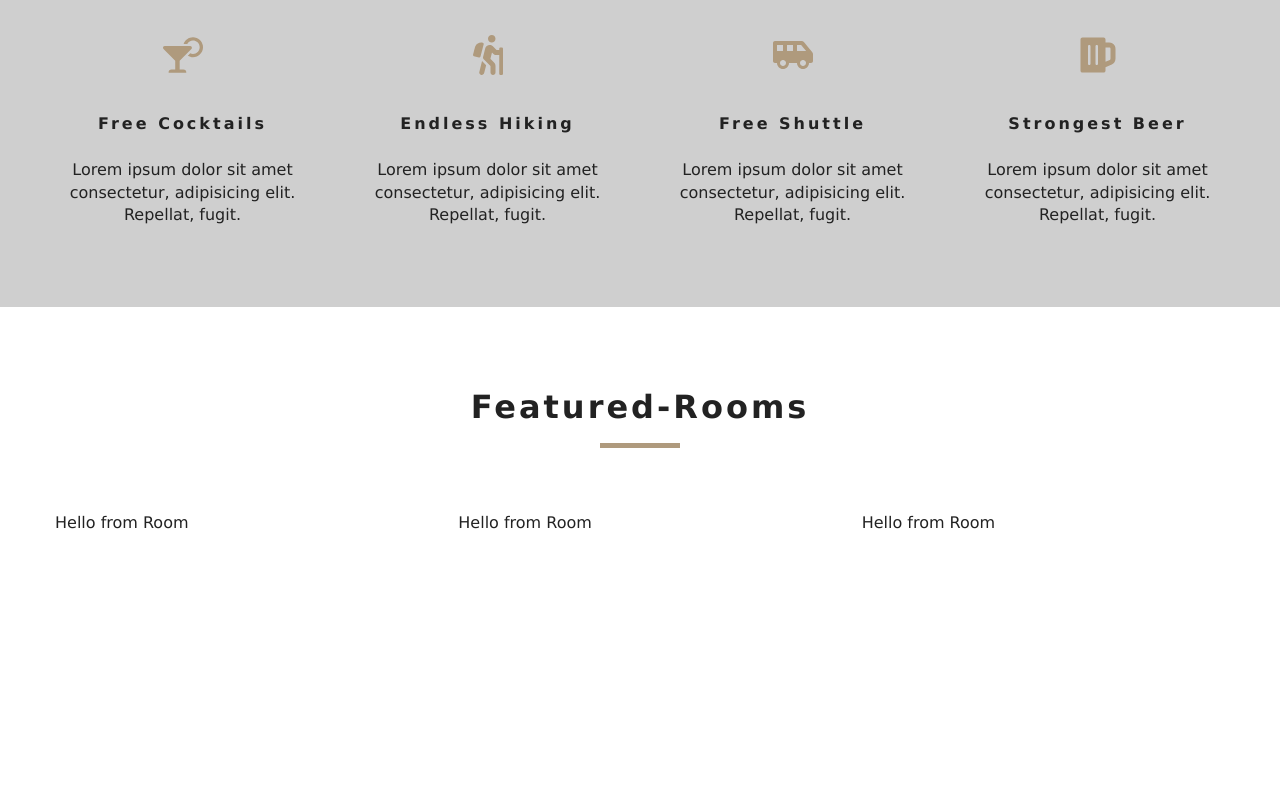
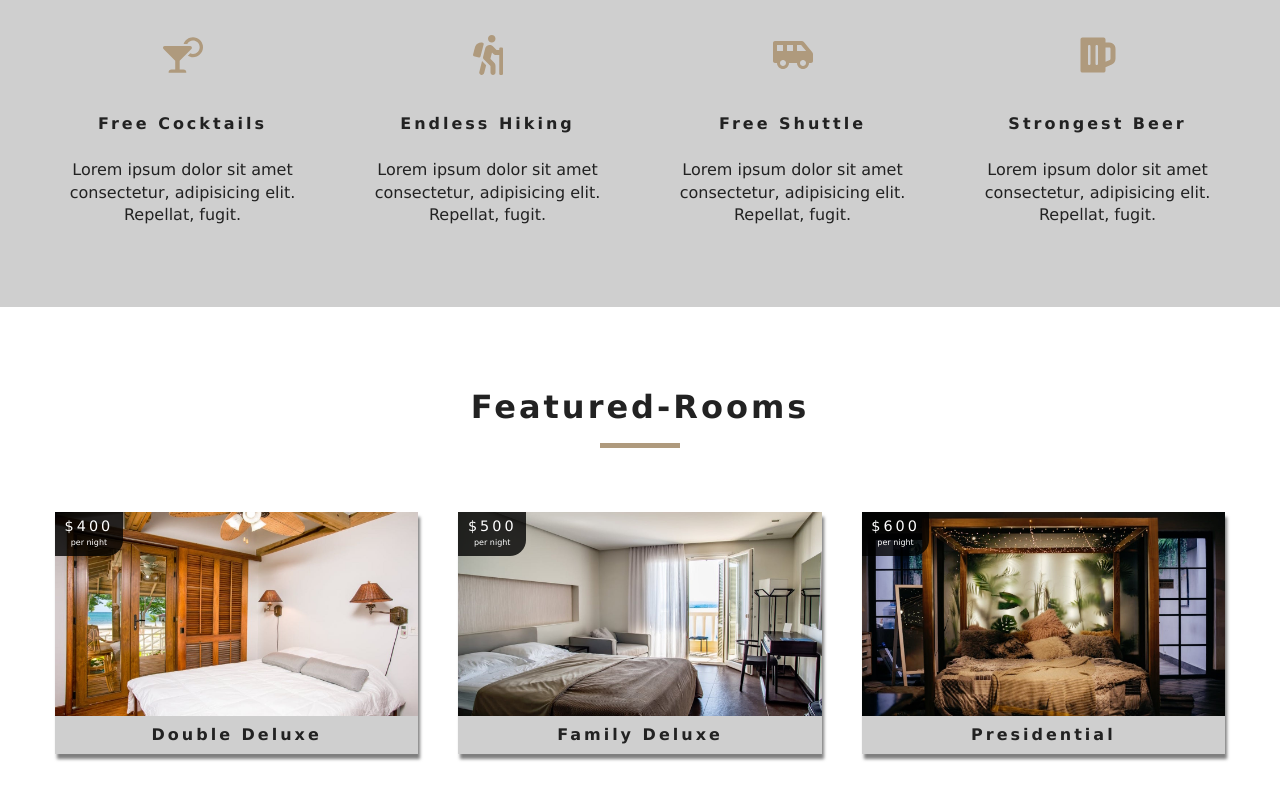
Before and after one commit to ads-andredesantana/Beach-Resort, a React (Create React App) app: page / in a window 1280 px wide. Shown: the part 972-1772 px from the top of the page. Before the commit the page ends 1586 px from the top, so only its background shows below. Built offline with nearby package versions, Linux system fonts and the light colour scheme.

Commit message:
Creating the Room Component to be used all over the App

```diff
--- a/src/components/Room.js
+++ b/src/components/Room.js
@@ -1,7 +1,35 @@
 import React from 'react'
+import { Link } from 'react-router-dom'
+import defaultImg from '../images/room-1.jpeg'
+import PropTypes from 'prop-types'
 
-export default function Room() {
+export default function Room({ room }) {
+  // Getting the the desired room values and storing in a const
+  const { name, slug, images, price } = room;
+
+  // Returning the images with a default image, displaying the value, text, adding the type to replace the slug in the link and displaying the type.
   return (
-    <div>Hello from Room</div>
+    <article className="room">
+      <div className="img-container">
+        <img src={images[0] || defaultImg} alt="Single Room" />
+
+        <div className="price-top">
+          <h6>${price}</h6>
+          <p>per night</p>
+        </div>
+        <Link to={`/rooms/${slug}`} className="btn-primary room-link">Features</Link>
+      </div>
+      <p className="room-info">{name}</p>
+    </article>
   )
 }
+
+// Defining the types of the props using shape because room is already an object () - As of react v15.5, using React.PropTypes is deprecated.
+Room.propTypes = {
+  room: PropTypes.shape({
+    name: PropTypes.string.isRequired,
+    slug: PropTypes.string.isRequired,
+    images: PropTypes.arrayOf(PropTypes.string).isRequired,
+    price: PropTypes.number.isRequired
+  })
+}
```
Also changed, not shown: 1 other file (tests, documents, lock files or other folders).
